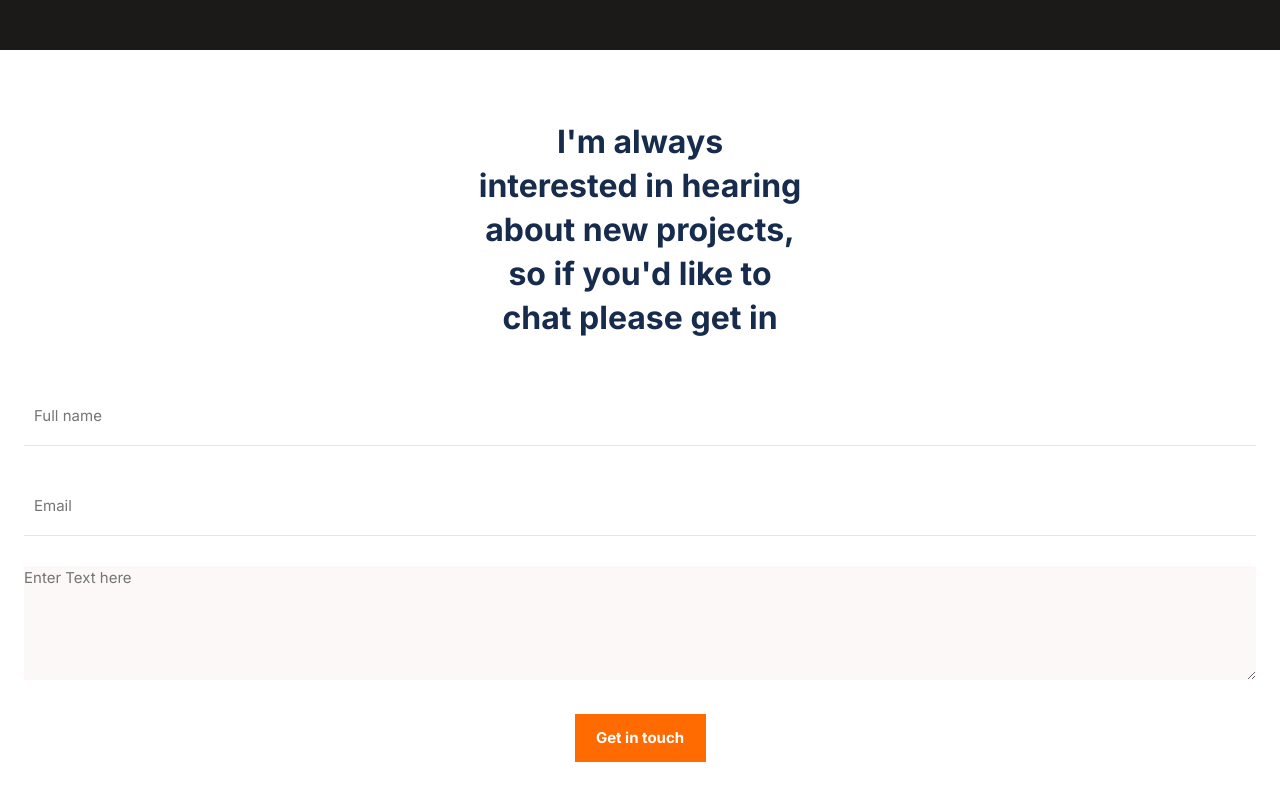
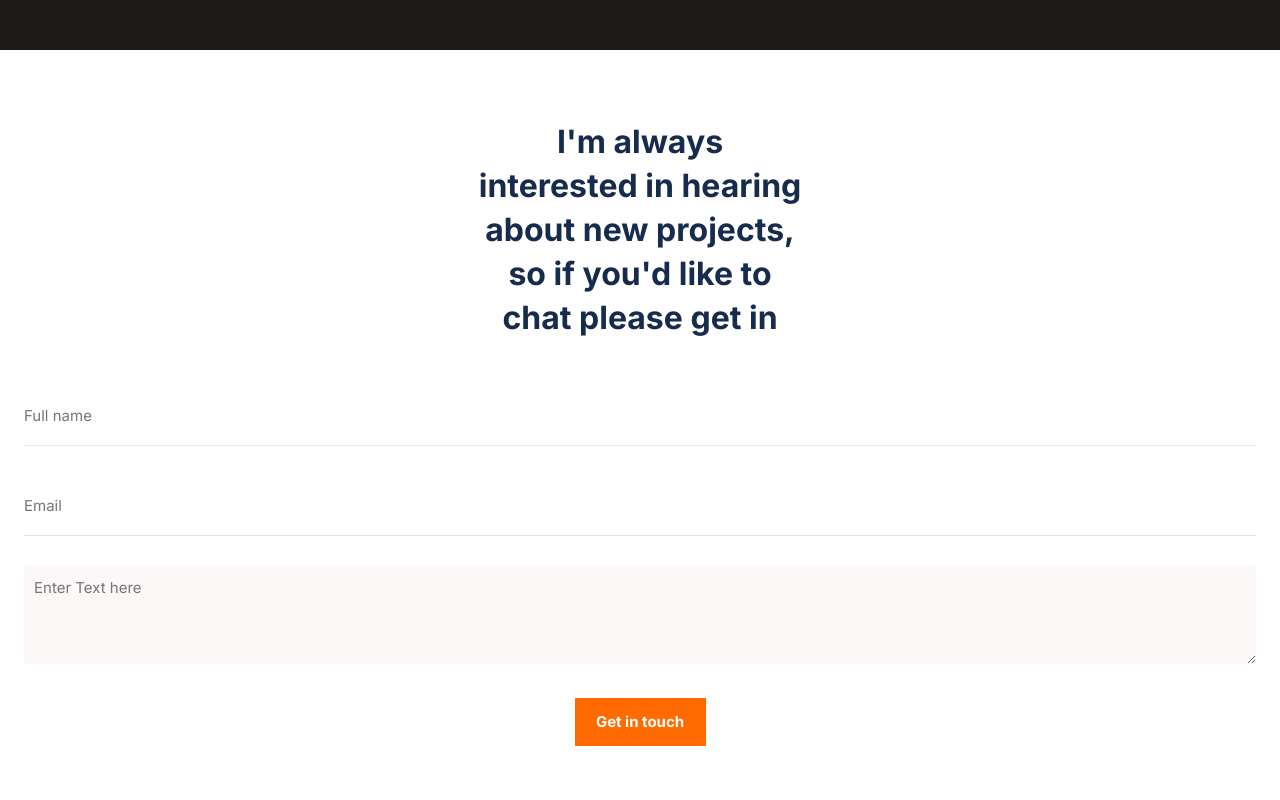
Before and after one commit to uche-inyama/contact-form, a plain HTML site: page index.html in a window 1280 px wide. Shown: the part 6657-7457 px from the top of the page. Drawn offline with Linux system fonts and the light colour scheme.

Commit message:
Fix html lint error

```diff
--- a/css/main.css
+++ b/css/main.css
@@ -360,7 +360,6 @@ footer .form-element {
 footer textarea {
   border-bottom: #fff;
   background-color: #fbf8f7;
-  height: 114px;
   width: 100%;
 }
 
@@ -407,7 +406,16 @@ input.submit:hover {
 }
 
 input[type="email"]::placeholder,
-input[type="text"]::placeholder {
+input[type="text"]::placeholder,
+textarea::placeholder {
   position: relative;
-  left: 10px;
+  left: 0;
 }
+
+textarea::placeholder {
+  top: 10px;
+}
+
+textarea {
+  padding: 0 5px 2px 10px;
+}
--- a/index.html
+++ b/index.html
@@ -306,7 +306,7 @@
           <input type="email" name="email" class="font-style" placeholder="Email" required />
         </div>
         <div class="form-element textarea">
-          <textarea class=" font-style" name="extra_detail" placeholder="Enter Text here" required></textarea>
+          <textarea class="font-style" name="message" rows="4" cols="50" placeholder="Enter Text here" required></textarea>
         </div>
         <div class="form-submit d-flex">
           <input type="submit" value="Get in touch" class="submit font-style" required />
```
